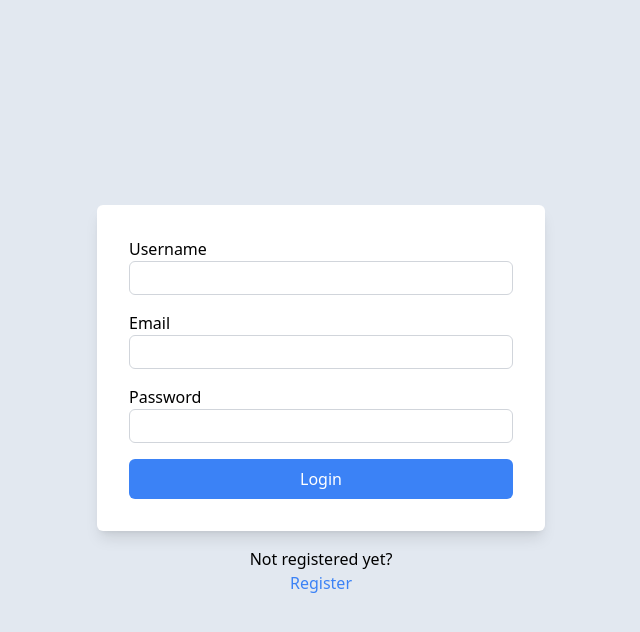
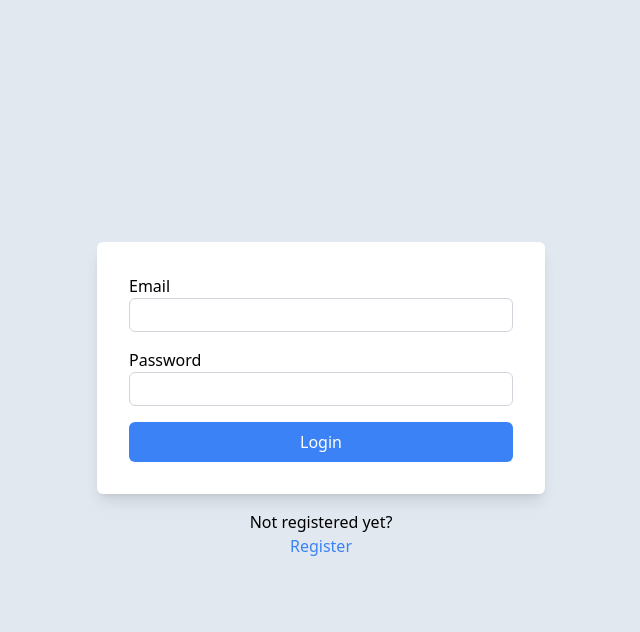
Before and after one commit to SirEduardo/gestor-de-reservas-front, a React (Vite) app in the folder front/: page /auth in a window 1280 px wide. Both pictures are taken after a click on the button "Login". Shown: the top 632 px of the page, without its empty margins (319-959 px from the left). Built offline with nearby package versions, Linux system fonts and the light colour scheme.

Commit message:
Update Login.jsx

```diff
--- a/front/src/components/Form/Login.jsx
+++ b/front/src/components/Form/Login.jsx
@@ -2,6 +2,8 @@ import { useForm } from "react-hook-form";
 import useAuth from "../../utils/Hooks/useAuth";
 import { useState } from "react";
 import Register from "./Register";
+import StoreUserData from "../../utils/Functions/StoreUserData";
+import { useNavigate } from "react-router-dom";
 
 const Login = () => {
   const {
@@ -11,14 +13,17 @@ const Login = () => {
   } = useForm();
   const { loading, error, authUser } = useAuth();
   const [isRegister, setIsRegister] = useState(false);
+  const navigate = useNavigate();
 
   const submit = async (formData) => {
     const url = "http://localhost:3000/api/v1/users/login";
     try {
       const res = await authUser(url, formData);
-      console.log(formData);
+      console.log(res);
       if (res) {
-        alert("Login successful", res.userName);
+        console.log("Login successful", res.user.userName);
+        StoreUserData(res.user.userName, res.user.role, res.token);
+        navigate("/");
       } else {
         alert("Unexpected error", res);
       }
@@ -37,27 +42,6 @@ const Login = () => {
         onSubmit={handleSubmit(submit)}
         className="bg-white p-8 shadow-lg rounded-md w-full max-w-md"
       >
-        <div className="mb-4">
-          <label htmlFor="userName">Username</label>
-          <input
-            type="text"
-            {...register("userName", {
-              required: true,
-              message: "Enter a username",
-            })}
-            id="userName"
-            className={`w-full p-1 border ${
-              errors.userName ? "border-red-500" : "border-gray-300"
-            } rounded-md focus:ring-2 ${
-              errors.userName ? "focus:ring-red-500" : "focus:ring-blue-500"
-            }`}
-          />
-          {errors.userName && (
-            <span className="text-red-500 text-sm">
-              {errors.userName.message}
-            </span>
-          )}
-        </div>
         <div className="mb-4">
           <label htmlFor="email">Email</label>
           <input
```
